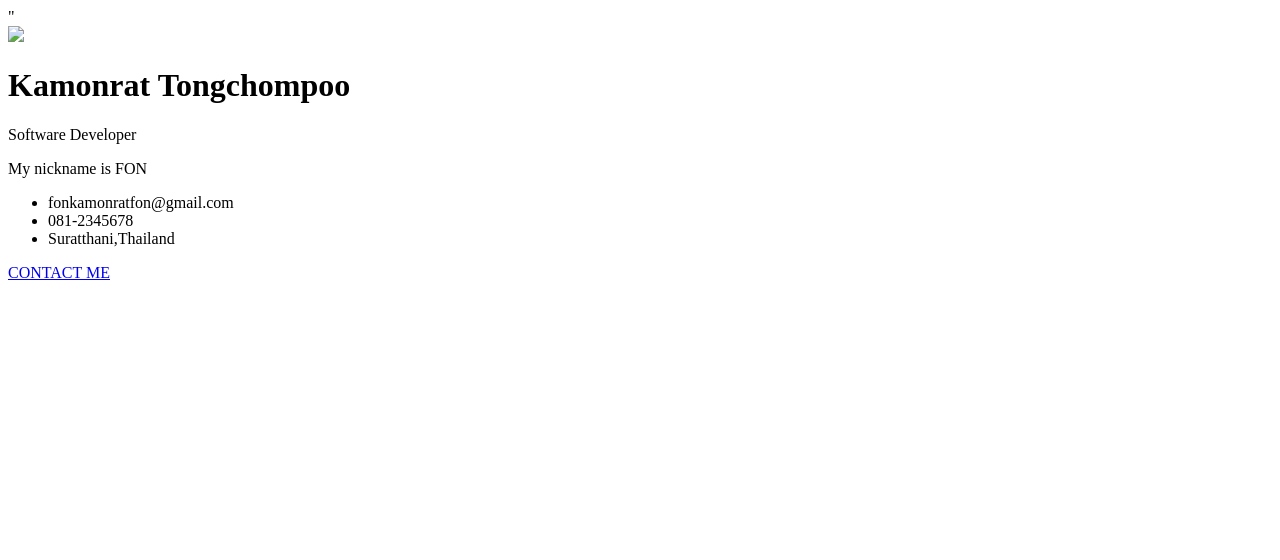
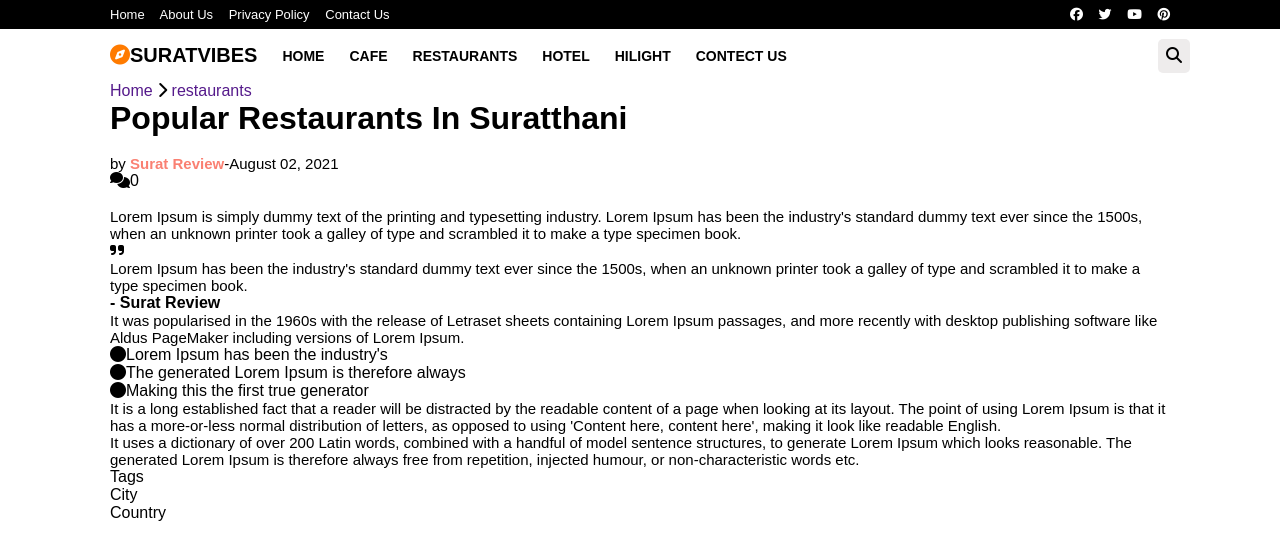
Before and after one commit to Fon1705/Fon1705.github.io, a plain HTML site: page index.html in a window 1280 px wide. Drawn offline with Linux system fonts and the light colour scheme.

Commit message:
Add files via upload

```diff
--- a/index.html
+++ b/index.html
@@ -1,28 +1,146 @@
 <!DOCTYPE html>
-<html>
+<html lang="en">
     <head>
+        <meta charset="UTF8" />
+        <meta http-equiv="X-UA-Compatible" content="IE=edge" />
         <meta name="viewport" content="width=device-width, initial-scale=1.0" />
-        <title>Kamonrat Tongchompoo</title>
-        <link rel="stylesheet" href="css/reset.css" />
-        <link rel="stylesheet" href="css/main.css" />
-        <link rel="preconnect" href="https://fonts.googleapis.com">
-        <link rel="preconnect" href="https://fonts.gstatic.com" crossorigin>
-        <link href="https://fonts.googleapis.com/css2?family=Ubuntu:wght@300;400;500&display=swap" rel="stylesheet">"
+        <title>Travel list</title>
+        <link rel="stylesheet" href="style.css" />
+        <script
+            src="https://kit.fontawesome.com/a8ad765033.js"
+            crossorigin="anonymous"
+            ></script>
     </head>
     <body>
-        <div class="container">
-            <div class="content">
-        <img class="female-support" src="images/sky.jpg">
-        <h1 class="name">Kamonrat Tongchompoo</h1>
-        <p class="job">Software Developer</p>
-        <p class="nickname">My nickname is FON</p>
-        <ul class="contact">
-            <li class="contact-item">fonkamonratfon@gmail.com</li>
-            <li class="contact-item">081-2345678</li>
-            <li class="contact-item">Suratthani,Thailand</li>
-        </ul>
-        <a class="button" href="mailto: fonkamonratfon@gmail.com">CONTACT ME</a>
+        <div class="topweb">
+            <div class="wrapper">
+                <div class="top-web-left">
+                    <a href="">home</a>
+                    <a href="">About Us</a>
+                    <a href="">Privacy policy</a>
+                    <a href="">Contact Us</a>
+                </div>
+
+                <div class="top-web-right">
+                <a href=""><i class="fab fa-facebook"></i></a>
+                <a href=""><i class="fab fa-twitter"></i></a>
+                <a href=""><i class="fab fa-youtube"></i></a>
+                <a href=""><i class="fab fa-pinterest"></i></a>
+                </div>
             </div>
         </div>
     </body>
+<!---------NAVIGATION NAVBAR--------->
+<header>
+    <div class="wrapper">
+        <div class="bars" id="bars"><i class="fas fa-bars" onclick="showMenu()"></i></div>
+        <a href="" class="logo"><i class="fa-sharp fa-solid fa-compass"></i>SURATVIBES</a>
+        <ul class="navbar" id="NavBar">
+            <div class="times" id="times"><i class="fas fa-times" onclick="hideMenu()"></i></div>
+            <div class="logo-991"><i class="fa-sharp fa-solid fa-compass"></i>SURATVIBES</div>
+            <li><a href="firstpage.html">Home</a></li>
+            <li><a href="cafe.html">Cafe</a></li>
+            <li><a href="restaurants.html">Restaurants</a></li>
+            <li><a href="hotel">Hotel</a></li>
+            <li><a href="hilight.html">Hilight</a></li>
+            <li><a href="contact.html">Contect Us</a></li>
+        </ul>
+    <div class="search">
+        <i class="fas fa-search"></i>
+    </div>
+    </div>
+</header>
+
+<!-- BLOG CONTENT SUPER -->
+<div class="wrapper">
+    <div class="grid-container">
+<!-- SUPER GRID LEFT---------------->
+        <div class="super-grid-left">
+
+            <div class="grid-box-1 grid-box-color">
+                <div class="link">
+                    <a href="">Home</a> <i class="fas fa-chevron-right"></i>
+                    <a href="">restaurants</a>
+                </div>
+                <h1>Popular Restaurants In Suratthani</h1>
+                <div class="person">
+                    <div class="mini-person">
+                        <img src="" alt=""/> <p>by
+                            <span style="color: salmon; font-weight: 600">Surat Review</span>-August 02, 2021</p>
+                    </div>
+                <div class="icon-box-1"><i class="fas fa-comments"></i>0</div>
+                </div>
+                <div class="box-1-img">
+                    <img src="" alt=""/>
+                </div>
+
+                <p>
+                    Lorem Ipsum is simply dummy text of the printing and typesetting
+                    industry. Lorem Ipsum has been the industry's standard dummy text
+                    ever since the 1500s, when an unknown printer took a galley of
+                    type and scrambled it to make a type specimen book.
+                </p>
+
+                <div class="comment">
+                    <div class="quote-comment"><i class="fas fa-quote-right"></i></div>
+                    <p>
+                        Lorem Ipsum has been the industry's standard dummy text ever
+                        since the 1500s, when an unknown printer took a galley of type
+                        and scrambled it to make a type specimen book.
+                    </p>
+                    <b>- Surat Review</b>
+                </div>
+
+                <p>
+                    It was popularised in the 1960s with the release of Letraset
+                    sheets containing Lorem Ipsum passages, and more recently with
+                    desktop publishing software like Aldus PageMaker including
+                    versions of Lorem Ipsum.
+                </p>
+
+                <ul class="mini-content">
+                    <li>
+                        <i class="fas fa-circle"></i>Lorem Ipsum has been the industry's
+                    </li>
+                    <li>
+                        <i class="fas fa-circle"></i>The generated Lorem Ipsum is
+                    therefore always
+                    </li>
+                    <li>
+                        <i class="fas fa-circle"></i>Making this the first true
+                    generator
+                    </li>
+                </ul>
+
+                <p>
+                    It is a long established fact that a reader will be distracted by
+                    the readable content of a page when looking at its layout. The
+                    point of using Lorem Ipsum is that it has a more-or-less normal
+                    distribution of letters, as opposed to using 'Content here,
+                    content here', making it look like readable English.
+                </p>
+
+                <p>
+                    It uses a dictionary of over 200 Latin words, combined with a
+                    handful of model sentence structures, to generate Lorem Ipsum
+                    which looks reasonable. The generated Lorem Ipsum is therefore
+                    always free from repetition, injected humour, or
+                    non-characteristic words etc.
+                </p>
+
+                <ul class="tags">
+                    <li class="t-1">Tags</li>
+                    <li>City</li>
+                    <li>Country</li>
+                </ul>
+
+                <div class="social">
+                    <div class="social-box s-b-1 s-1">
+                        <i class=""
+                    </div>
+                </div>
+            </div>
+        </div>
+    </div>
+</div>
 </html>
--- /dev/null
+++ b/style.css
@@ -0,0 +1,124 @@
+:root {
+    --gray: rgb(70, 69, 69);
+  }
+
+* {
+ margin: 0;
+ padding: 0;
+ box-sizing: border-box;
+ list-style: none;
+ text-decoration: none;
+ font-family: sans-serif;
+ transition: 0.5s;
+}
+
+body {
+ background-color: rgb(255, 255, 255);
+}
+
+.wrapper {
+    max-width: 1100px;
+    margin: auto;
+    padding: 0 20px;
+    /*border: 1px solid red; */
+}
+p {
+    color: var(--blue);
+    font-size: 15px;
+}
+
+img {
+    width: 100;
+    height: 100;
+    object-fit: cover;
+}
+i {
+    cursor: pointer;
+}
+
+/*--TOP WEB */
+.topweb {
+    background-color: black;
+    padding: 7px;
+}
+.topweb .wrapper {
+    display: flex;
+    justify-content: space-between;
+    font-size: 13px;
+    text-transform: capitalize;
+}
+.topweb .wrapper .top-web-left a {
+    color: white;
+    margin-right: 12px;
+}
+.topweb .wrapper .top-web-right a i {
+    color: white;
+    margin-left: 12px;
+}
+
+/*-----------NAVIGATION BAR------------*/
+header {
+    background-color: white;
+    padding: 15px;
+    width: 100%;
+}
+
+#bars,
+#times {
+    display: none;
+}
+header .wrapper {
+    display: flex;
+    align-items: center;
+    position: relative;
+}
+header .wrapper .logo {
+    font-size: 20px;
+    color: black;
+    font-weight: 800;
+}
+header .wrapper .logo i {
+    color: rgb(255, 123, 0);
+}
+header .wrapper .navbar {
+    display: inline-flex;
+}
+
+header .wrapper .navbar li a {
+    font-size: 14px;
+    color: black;
+    font-weight: 600;
+    margin-left: 25px;
+    text-transform: uppercase;
+}
+.logo-991 {
+    display: none;
+}
+header .wrapper .navbar li a:hover,
+.topweb .wrapper a:hover,
+.topweb .wrapper a i:hover {
+    color: rgb(255, 123, 0);
+    transition: all 0.1s;
+}
+
+header .search {
+    position: absolute;
+    right: 0;
+    background-color: #eeecec;
+    padding: 8px;
+    border-radius: 5px;
+}
+
+header .search i:hover {
+    color: rgb(255, 123, 0);
+}
+
+/* STICK NAVBAR */
+header .sticky {
+    position: fixed;
+    z-index: 1000;
+    top: 0; left: 0;
+    transition: 0.5s;
+    box-shadow: 1px 5px 10px rgba(0, 0, 0, 0.3);
+}
+/*--------------------------------------*/
```
Also changed, not shown: script.js (added, +14 -0 lines).
